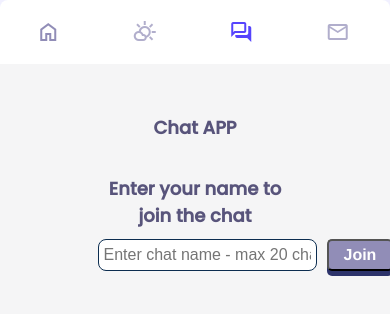
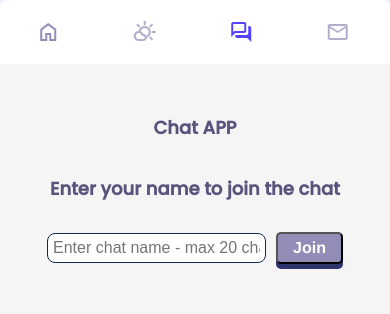
Before and after one commit to Marin303/react_portfolio, a React (Create React App) app: page / in a window 390 px wide. Both pictures are taken after a click on the button "forum". Shown: the top 314 px of the page. Built offline with nearby package versions, Linux system fonts and the light colour scheme.

Commit message:
responsive fix

```diff
--- a/src/App.css
+++ b/src/App.css
@@ -139,10 +139,10 @@ p {
 }
 
 .WeatherContainer>button {
-  width: 15%;
+  /* width: 15%; */
   height: 3vh;
   display: inline-block;
-  padding: 1px;
+  padding: 0 5px 0 5px;
   background-color: #918db7;
 }
 
@@ -151,6 +151,7 @@ p {
 }
 
 .WeatherContainer>input {
+  /* padding: 5px; */
   width: 50%;
 }
 
--- a/src/Components/Chat/Chat.module.css
+++ b/src/Components/Chat/Chat.module.css
@@ -1,11 +1,7 @@
 .Chat {
   display: flex;
   flex-direction: column;
-  /* justify-content: space-between; */
 
-
-  /* height: 50vh; */
-  /* border: 1px solid black; */
 }
 h1 {
   text-align: center;
@@ -13,6 +9,7 @@ h1 {
 }
 .ChatContainer {
   margin: 0 auto;
+  padding-bottom: 20px;
   border: 1px solid rgb(21, 36, 77);
   border-radius: 10px;
   height: 70vh;
@@ -51,15 +48,6 @@ h1 {
 .thisMember > .MessageContent {
   align-items: flex-end;
 }
-
-.nameSetupWrapper {
-  /* margin-top: 20vh; */
-  display: flex;
-  justify-content: center;
-}
-.NameSetup {
-  width: 50vw;
-}
 .Messages > .avatar {
   height: 35px;
   width: 35px;
@@ -89,15 +77,17 @@ h1 {
   display: inline-block;
 }
 
-form {
+/* .ChatForm {
   display: flex;
   width: 100%;
   text-align: center;
   justify-content: space-between;
-  max-width: 900px;
+  max-width: 600px;
   margin: 0 auto 40px;
+} */
+.ChatForm {
+  padding: 20px;
 }
-
 .thisMember > .MessageContent .text {
   background-color: #92a4b4;
   color: black;
@@ -114,9 +104,7 @@ input:focus {
   outline-color: cornflowerblue;
 }
 
-.InputForm {
-  padding: 10px;
-}
+
 
 .ChatBtn {
   margin-left: 10px;
@@ -127,8 +115,8 @@ input:focus {
   text-align: center;
   text-decoration: none;
   background-color: #918db7;
-  display: block;
-  position: relative;
+  display: inline-block;
+  /* position: relative; */
   padding: 5px 15px;
 
   box-shadow: 0 5px 0 #2d336b;
--- a/src/Fragments/Chat/NameSetup.jsx
+++ b/src/Fragments/Chat/NameSetup.jsx
@@ -13,22 +13,23 @@ function NameSetup(props) {
   };
 
   return (
-    <div className={ChatStyles.nameSetupWrapper}>
+    <>
       <div className={ChatStyles.NameSetup}>
         <h2>Chat APP</h2><br />
         <h2>Enter your name to join the chat</h2>
-        <form onSubmit={handleSubmitForm}>
+        <form onSubmit={handleSubmitForm} className={ChatStyles.ChatForm}>
           <input
             type="text"
             placeholder="Enter chat name - max 20 characters"
             value={username}
             onChange={handleUsernameChange}
             maxLength={20}
+            className={ChatStyles.input}
           />
           <button type="submit" className={ChatStyles.ChatBtn}>Join</button>
         </form>
       </div>
-    </div>
+    </>
   );
 }
 
```
